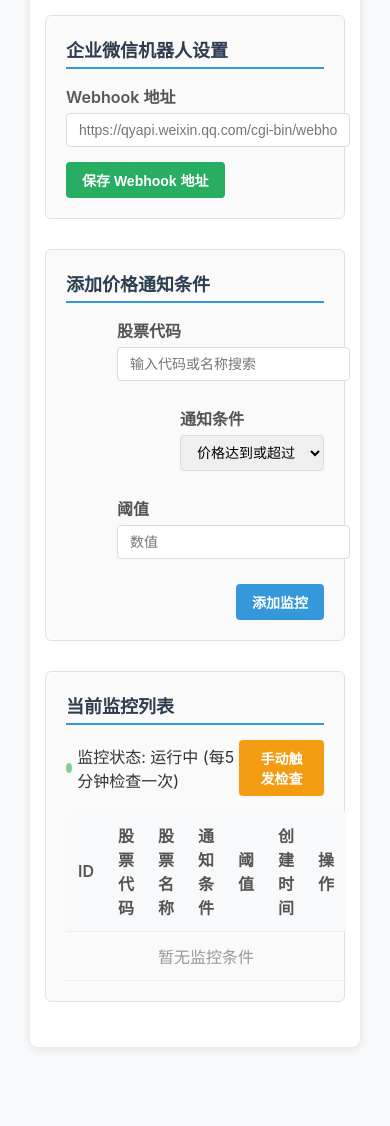
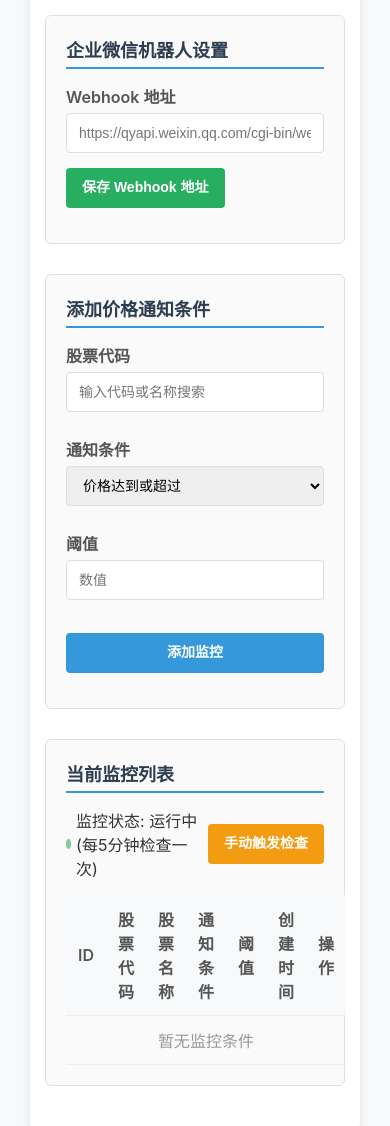
Before and after one commit to KevinZjYang/stock, a Flask app: page /notification_page in a window 390 px wide. Shown: the part 223-1349 px from the top of the page. Before the commit the page ends 1272 px from the top, so only its background shows below. Run offline with Flask 3, Linux system fonts and the light colour scheme; data that the repository does not hold is empty.

Commit message:
修复按钮位置异常

```diff
--- a/templates/notification.html
+++ b/templates/notification.html
@@ -61,43 +61,33 @@
             color: #555;
         }
 
-        /* 对于添加监控按钮的容器，移除底部边距 */
-        .add-notification-section .form-row .form-col:last-child .form-group {
-            margin-bottom: 0;
-        }
-
+        /* 表单行布局：垂直居中对齐，确保行内元素在同一水平线上 */
         .form-row {
             display: flex;
             gap: 15px;
-            align-items: end;
+            align-items: center; /* 基线对齐，确保输入框和按钮的底部在同一直线上 */
+            margin-bottom: 15px;
         }
 
         .form-col {
             flex: 1;
+            min-width: 0;
         }
 
-        /* 确保按钮与输入框底部对齐 */
-        .add-notification-section .form-row .form-col:last-child {
-            display: flex;
-            align-items: flex-end;
-        }
-
-        /* 对于添加监控按钮的容器，移除底部边距 */
-        .add-notification-section .form-row .form-col:last-child .form-group {
-            margin-bottom: 0;
-        }
-
+        /* 输入框样式：统一高度和边框 */
         .form-control {
             width: 100%;
-            padding: 8px 12px;
+            padding: 10px 12px;
             border: 1px solid #ddd;
             border-radius: 4px;
             font-size: 14px;
+            box-sizing: border-box;
+            height: 40px; /* 固定高度 */
         }
 
-        /* 统一按钮样式 */
+        /* 按钮基础样式 */
         .btn {
-            padding: 8px 16px;
+            padding: 10px 16px;
             border: none;
             border-radius: 4px;
             cursor: pointer;
@@ -109,68 +99,52 @@
             text-align: center;
             vertical-align: middle;
             user-select: none;
+            white-space: nowrap;
+            height: 40px; /* 固定高度 */
+            line-height: 1.2;
+            box-sizing: border-box;
         }
 
+        /* 修复添加监控按钮的对齐问题：底部对齐 */
+        .add-notification-section .form-col:last-child {
+            display: flex;
+            align-items: flex-end; /* 关键：底部对齐 */
+            margin-bottom: 0; /* 移除列的底部间距 */
+        }
+
+        .add-notification-section .form-col:last-child .btn {
+            width: 100%;
+            margin-bottom: 0; /* 移除按钮的底部间距 */
+            margin-top: 8px; /* 新增：向下偏移，与输入框底部对齐 */
+        }
+
+        /* 尺寸变体 */
         .btn-sm {
             padding: 6px 12px;
             font-size: 12px;
+            height: 32px;
         }
 
         .btn-lg {
             padding: 12px 24px;
             font-size: 16px;
+            height: 48px;
         }
 
-        .btn-primary {
-            background: #3498db;
-            color: white;
-        }
+        /* 按钮颜色 */
+        .btn-primary { background: #3498db; color: white; }
+        .btn-primary:hover { background: #2980b9; }
+        .btn-settings { background: #95a5a6; color: white; }
+        .btn-settings:hover { background: #7f8c8d; }
+        .btn-success { background: #27ae60; color: white; }
+        .btn-success:hover { background: #219150; }
+        .btn-danger { background: #e74c3c; color: white; }
+        .btn-danger:hover { background: #c0392b; }
+        .btn-warning { background: #f39c12; color: white; }
+        .btn-warning:hover { background: #e67e22; }
+        .btn:disabled { opacity: 0.6; cursor: not-allowed; }
 
-        .btn-primary:hover {
-            background: #2980b9;
-        }
-
-        .btn-settings {
-            background: #95a5a6;
-            color: white;
-        }
-
-        .btn-settings:hover {
-            background: #7f8c8d;
-        }
-
-        .btn-success {
-            background: #27ae60;
-            color: white;
-        }
-
-        .btn-success:hover {
-            background: #219150;
-        }
-
-        .btn-danger {
-            background: #e74c3c;
-            color: white;
-        }
-
-        .btn-danger:hover {
-            background: #c0392b;
-        }
-
-        .btn-warning {
-            background: #f39c12;
-            color: white;
-        }
-
-        .btn-warning:hover {
-            background: #e67e22;
-        }
-
-        .btn:disabled {
-            opacity: 0.6;
-            cursor: not-allowed;
-        }
-
+        /* 表格样式 */
         table {
             width: 100%;
             border-collapse: collapse;
@@ -193,6 +167,7 @@
             background: #f1f5f9;
         }
 
+        /* 状态标签 */
         .condition-type {
             padding: 4px 8px;
             border-radius: 4px;
@@ -205,6 +180,7 @@
         .type-percent { background: #d1ecf1; color: #0c5460; }
         .type-amount { background: #fff3cd; color: #856404; }
 
+        /* 提示框 */
         .toast {
             position: fixed;
             top: 20px;
@@ -221,6 +197,7 @@
         .toast.error { background: #dc3545; }
         .toast.warning { background: #ffc107; color: #212529; }
 
+        /* 状态指示器 */
         .status-indicator {
             display: inline-block;
             width: 10px;
@@ -229,14 +206,8 @@
             margin-right: 5px;
         }
 
-        .status-active {
-            background: #28a745;
-            animation: pulse 2s infinite;
-        }
-
-        .status-inactive {
-            background: #dc3545;
-        }
+        .status-active { background: #28a745; animation: pulse 2s infinite; }
+        .status-inactive { background: #dc3545; }
 
         @keyframes pulse {
             0% { opacity: 1; }
@@ -244,10 +215,39 @@
             100% { opacity: 1; }
         }
 
+        /* 搜索结果下拉框样式 */
+        .search-results {
+            position: absolute;
+            top: 100%;
+            left: 0;
+            right: 0;
+            background: white;
+            border: 1px solid #ddd;
+            border-top: none;
+            max-height: 200px;
+            overflow-y: auto;
+            z-index: 1000;
+            display: none;
+            box-shadow: 0 2px 5px rgba(0,0,0,0.1);
+        }
+
+        .search-result-item {
+            padding: 8px;
+            cursor: pointer;
+            border-bottom: 1px solid #eee;
+            font-size: 13px;
+        }
+
+        .search-result-item:hover {
+            background-color: #f1f5f9;
+        }
+
+        /* 响应式适配 */
         @media (max-width: 768px) {
             .form-row {
                 flex-direction: column;
                 gap: 10px;
+                align-items: stretch; /* 移动端拉伸对齐 */
             }
 
             .container {
@@ -256,6 +256,15 @@
 
             .content {
                 padding: 15px;
+            }
+
+            /* 移动端不需要特殊处理按钮对齐，因为变成了垂直排列 */
+            .add-notification-section .form-col:last-child {
+                display: block;
+            }
+
+            .add-notification-section .form-col:last-child .btn {
+                width: 100%;
             }
         }
     </style>
@@ -274,7 +283,9 @@
                     <label for="webhookUrl">Webhook 地址</label>
                     <input type="text" id="webhookUrl" class="form-control" placeholder="https://qyapi.weixin.qq.com/cgi-bin/webhook/send?key=xxx">
                 </div>
-                <button class="btn btn-success" onclick="saveWebhook()">保存 Webhook 地址</button>
+                <div class="form-group" style="display: inline-block;">
+                    <button class="btn btn-success" onclick="saveWebhook()">保存 Webhook 地址</button>
+                </div>
             </div>
 
             <div class="section add-notification-section">
@@ -286,7 +297,7 @@
                             <div style="position: relative;">
                                 <input type="text" id="symbol" class="form-control" placeholder="输入代码或名称搜索" autocomplete="off">
                                 <!-- 搜索结果下拉列表 -->
-                                <div id="searchResults" class="search-results" style="position: absolute; top: 100%; left: 0; right: 0; background: white; border: 1px solid #ddd; border-top: none; max-height: 200px; overflow-y: auto; z-index: 1000; display: none; box-shadow: 0 2px 5px rgba(0,0,0,0.1);"></div>
+                                <div id="searchResults" class="search-results"></div>
                             </div>
                         </div>
                     </div>
@@ -308,7 +319,7 @@
                         </div>
                     </div>
                     <div class="form-col">
-                        <div class="form-group" style="margin-bottom: 0;">
+                        <div class="form-group" style="margin-bottom: 0; display: flex; align-items: flex-end; height: 100%;">
                             <button class="btn btn-primary" onclick="addNotification()">添加监控</button>
                         </div>
                     </div>
@@ -317,7 +328,7 @@
 
             <div class="section">
                 <div class="section-title">当前监控列表</div>
-                <div style="display: flex; align-items: center; justify-content: space-between; margin-bottom: 10px;">
+                <div style="display: flex; align-items: center; justify-content: space-between; margin-bottom: 15px;">
                     <div style="display: flex; align-items: center;">
                         <span class="status-indicator status-active"></span>
                         <span>监控状态: 运行中 (每5分钟检查一次)</span>
@@ -462,8 +473,7 @@
             } else {
                 searchResults.innerHTML = results.map(item => {
                     return `
-                        <div class="search-result-item" style="padding: 8px; cursor: pointer; border-bottom: 1px solid #eee; font-size: 13px;"
-                             onclick="selectSymbol('${item.code}', '${item.name.replace(/'/g, "\\'")}')">
+                        <div class="search-result-item" onclick="selectSymbol('${item.code}', '${item.name.replace(/'/g, "\\'")}')">
                             <strong>${item.code}</strong> - ${item.name}
                         </div>
                     `;
```
